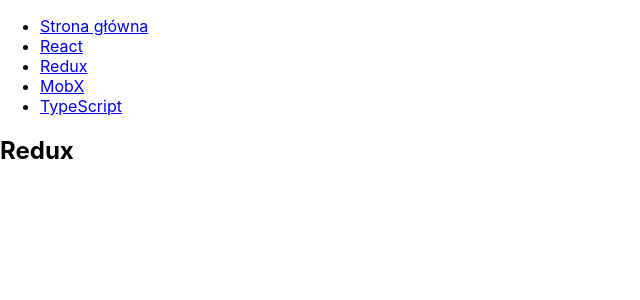
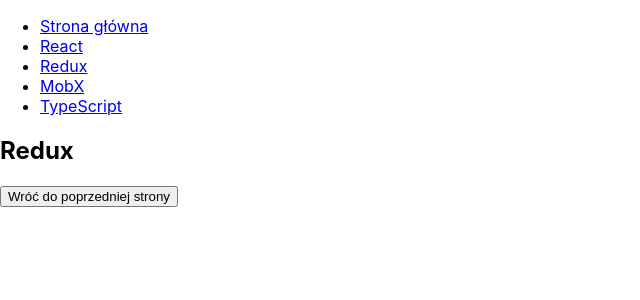
Before and after one commit to AdrianChojnacki/useParams, a React (Create React App) app: page /redux in a window 1280 px wide. Shown: the top 300 px of the page, without its empty margins (0-640 px from the left). Built offline with nearby package versions, Linux system fonts and the light colour scheme.

Commit message:
navigate(-1)

```diff
--- a/src/ReactJS.jsx
+++ b/src/ReactJS.jsx
@@ -7,10 +7,13 @@
   const handleOnClick = () => {
     const location = {
       pathname: '/redux',
-    }
+      state: {
+        isActive: true,
+      }
+    };
 
     navigate(location);
-  }
+  };
 
   return (
     <article>
--- a/src/Redux.jsx
+++ b/src/Redux.jsx
@@ -1,9 +1,17 @@
 import React from 'react';
+import { useNavigate } from 'react-router-dom';
 
 const Redux = () => {
+  const navigate = useNavigate();
+
+  const handleOnClick = () => navigate(-1);
+
   return (
     <article>
       <h2>Redux</h2>
+      <button onClick={handleOnClick}>
+        Wróć do poprzedniej strony
+      </button>
     </article>
   );
 };
```
